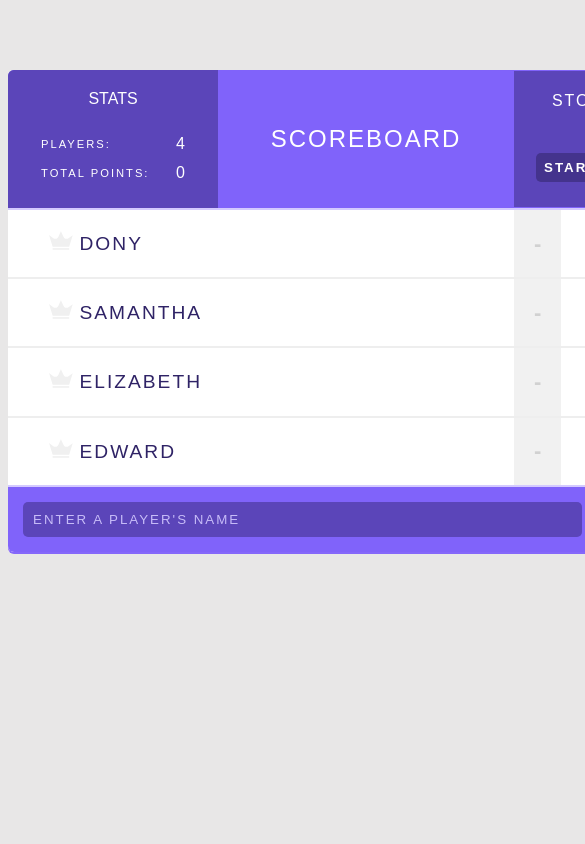
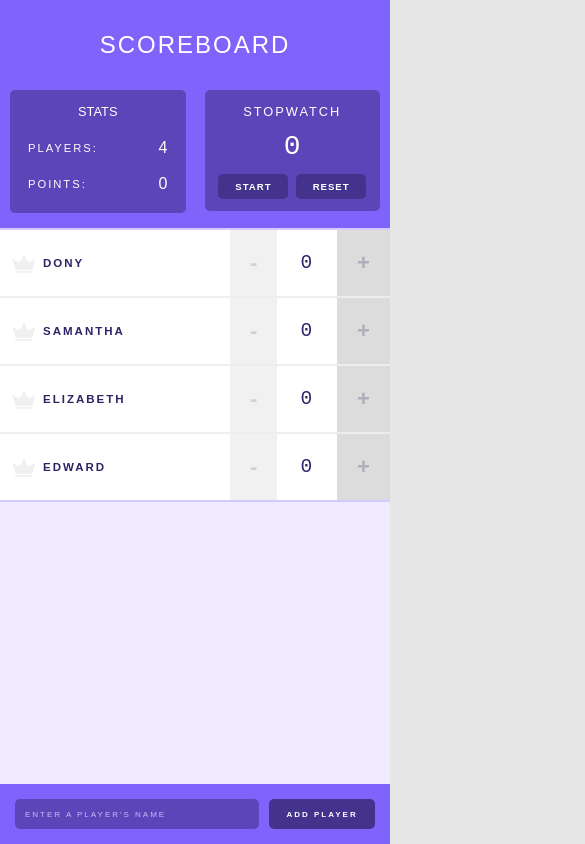
Before and after one commit to donycisne/scoreboard, a React (Create React App) app: page / in a window 390 px wide. Shown: the top 844 px of the page, 585 px wide, since content can reach past the window. Built offline with nearby package versions, Linux system fonts and the light colour scheme.

Commit message:
Added Media Queries

```diff
--- a/public/index.html
+++ b/public/index.html
@@ -10,6 +10,7 @@
     <link rel="apple-touch-icon" sizes="180x180" href="%PUBLIC_URL%/static/apple-touch-icon.png">
     <link rel="mask-icon" href="%PUBLIC_URL%/static/safari-pinned-tab.svg" color="#5533df" />
     <meta name="msapplication-config" content="%PUBLIC_URL%/static//browserconfig.xml" />
+    <meta name="theme-color" content="#8063fa">
     <link rel="manifest" href="%PUBLIC_URL%/manifest.json" />
     <!-- Title -->
     <title>Scoreboard</title>
--- a/src/components/Header.js
+++ b/src/components/Header.js
@@ -5,8 +5,8 @@ import Stopwatch from './Stopwatch'
 const Header = () => {
   return (
     <header>
+      <h1>Scoreboard</h1>
       <Stats />
-      <h1>Scoreboard</h1>
       <Stopwatch />
     </header>
   );
--- a/src/components/PlayerList.js
+++ b/src/components/PlayerList.js
@@ -6,7 +6,7 @@ const PlayerList = () => {
   return (
     <Consumer>
       { ({ players, actions }) => (
-        <React.Fragment>
+        <div  className="player-list">
           {players.map((player, index) =>
             <Player
               {...player}
@@ -15,7 +15,7 @@ const PlayerList = () => {
               isHighScore={actions.highScore === player.score}
             />
           )}
-        </React.Fragment>
+        </div >
       )}
     </Consumer>
   );
--- a/src/components/Stats.js
+++ b/src/components/Stats.js
@@ -19,7 +19,7 @@ const Stats = () => {
                 <td>{totalPlayers}</td>
               </tr>
               <tr>
-                <td>Total Points:</td>
+                <td>Points:</td>
                 <td>{totalPoints}</td>
               </tr>
             </tbody>
--- a/src/components/Stopwatch.js
+++ b/src/components/Stopwatch.js
@@ -46,10 +46,20 @@ class Stopwatch extends Component {
       <div className="stopwatch">
         <h2>Stopwatch</h2>
         <span className="stopwatch-time">{seconds}</span>
-        <button onClick={this.handleStopwatch}>
-          {this.state.isRunning ? 'Stop' : 'Start'}
-        </button>
-        <button onClick={this.handleReset}>Reset</button>
+        <div className="stopwatch-buttons">
+          <button
+            className="btn-start"
+            onClick={this.handleStopwatch}
+          >
+            {this.state.isRunning ? 'Stop' : 'Start'}
+          </button>
+          <button
+            className="btn-reset"
+            onClick={this.handleReset}
+          >
+            Reset
+          </button>
+        </div>
       </div>
     );
   }
--- a/src/index.css
+++ b/src/index.css
@@ -36,6 +36,7 @@ header h1 {
   font-size: 1.5em;
   letter-spacing: 2px;
   font-weight: normal;
+  order: 2;
 }
 
 button:disabled,
@@ -51,7 +52,7 @@ button:disabled:hover {
 
 .scoreboard {
   background: #fff;
-  width: 700px;
+  max-width: 700px;
   margin: 70px auto;
   box-shadow: 0 2px 0 rgb(133, 104, 250);
   border-radius: 6px;
@@ -101,14 +102,12 @@ button:disabled:hover {
 /* ===== STATS ===== */
 
 .stats {
-  width: 210px;
-}
-
-.stats {
+  width: 194px;
   background: #5b45b9;
   font-weight: normal;
   height: 100px;
   padding: 20px 30px;
+  order: 1;
 }
 
 .stats caption {
@@ -232,6 +231,7 @@ input[type='submit']:hover {
   width: 194px;
   padding: 17px;
   background: #5b45b9;
+  order: 3;
 }
 
 .stopwatch-time {
@@ -280,3 +280,131 @@ svg {
     transform: scale(1.4) rotate(-3deg);
   }
 }
+
+/* MEDIA QUERIES -------------------- */
+
+@media (max-width: 750px) {
+  .scoreboard {
+    display: flex;
+    flex-direction: column;
+    margin: 0 auto;
+    border-radius: 0;
+  }
+
+  header {
+    flex-direction: column;
+    display: block;
+    padding-bottom: 15px;
+    height: 230px;
+  }
+
+  header h1 {
+    order: 1;
+    width: 100%;
+    padding: 15px 0;
+  }
+
+  .stats {
+    order: 2;
+    float: left;
+    width: 45%;
+    height: 94px;
+    padding: 10px 15px;
+    margin-left: 10px;
+    border-radius: 0 0 5px 5px;
+  }
+
+  .stats caption {
+    border-radius: 5px 5px 0 0;
+    padding-top: 14px;
+  }
+
+  .stopwatch {
+    order: 3;
+    float: right;
+    width: 45%;
+    padding: 10px;
+    margin-right: 10px;
+    border-radius: 5px;
+  }
+
+  header caption,
+  .stopwatch h2 {
+    font-size: 0.8em;
+  }
+
+  .stopwatch h2 {
+    margin-bottom: 12px;
+  }
+
+  .stopwatch button {
+    font-size: .6em;
+    margin: 12px 0 2px;
+    letter-spacing: 1px;
+    width: 45%;
+  }
+
+  .btn-start {
+    float: left;
+  }
+
+  .btn-reset {
+    float: right;
+  }
+
+  .player-name {
+    width: 50%;
+    font-size: .6em;
+    font-weight: bold;
+    display: flex;
+    align-items: center;
+  }
+
+  .counter {
+    width: 160px;
+    display: flex;
+    align-items: center;
+  }
+
+  .counter-score {
+    font-size: 1.25em;
+  }
+
+  .player-list {
+    height: calc(100vh - 290px);
+    overflow: scroll;
+    background: #efeaff;
+  }
+
+  .player {
+    background: #ffffff;
+  }
+
+  form {
+    height: 60px;
+  }
+
+  form input:first-child {
+    width: 70%;
+    font-size: .5em;
+  }
+
+  form input:last-child {
+    width: 30%;
+    font-size: .5em;
+  }
+
+  .player-name button {
+    display: none;
+  }
+
+  body {
+    margin: 0;
+  }
+
+  .stopwatch-buttons {
+    width: 100%;
+    display: flex;
+    justify-content: space-around;
+  }
+}
```
Also changed, not shown: public/manifest.json.
